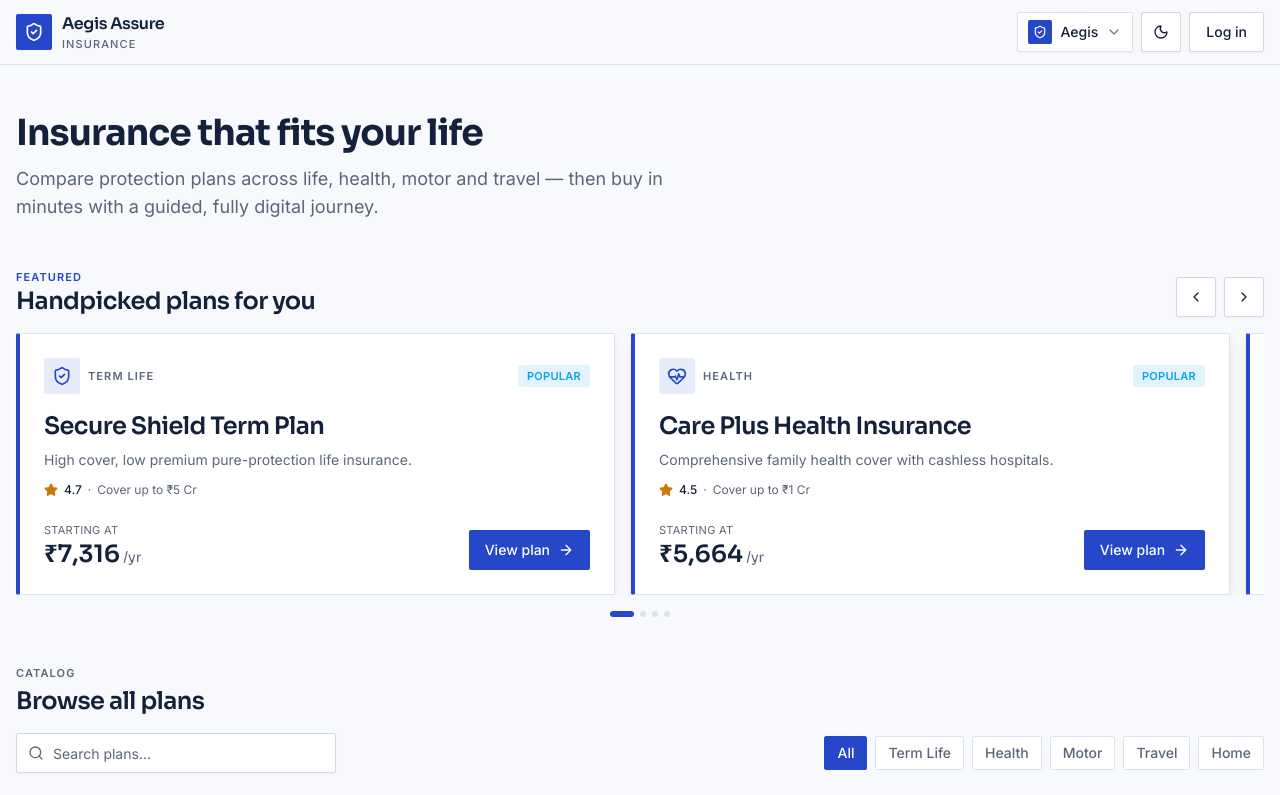
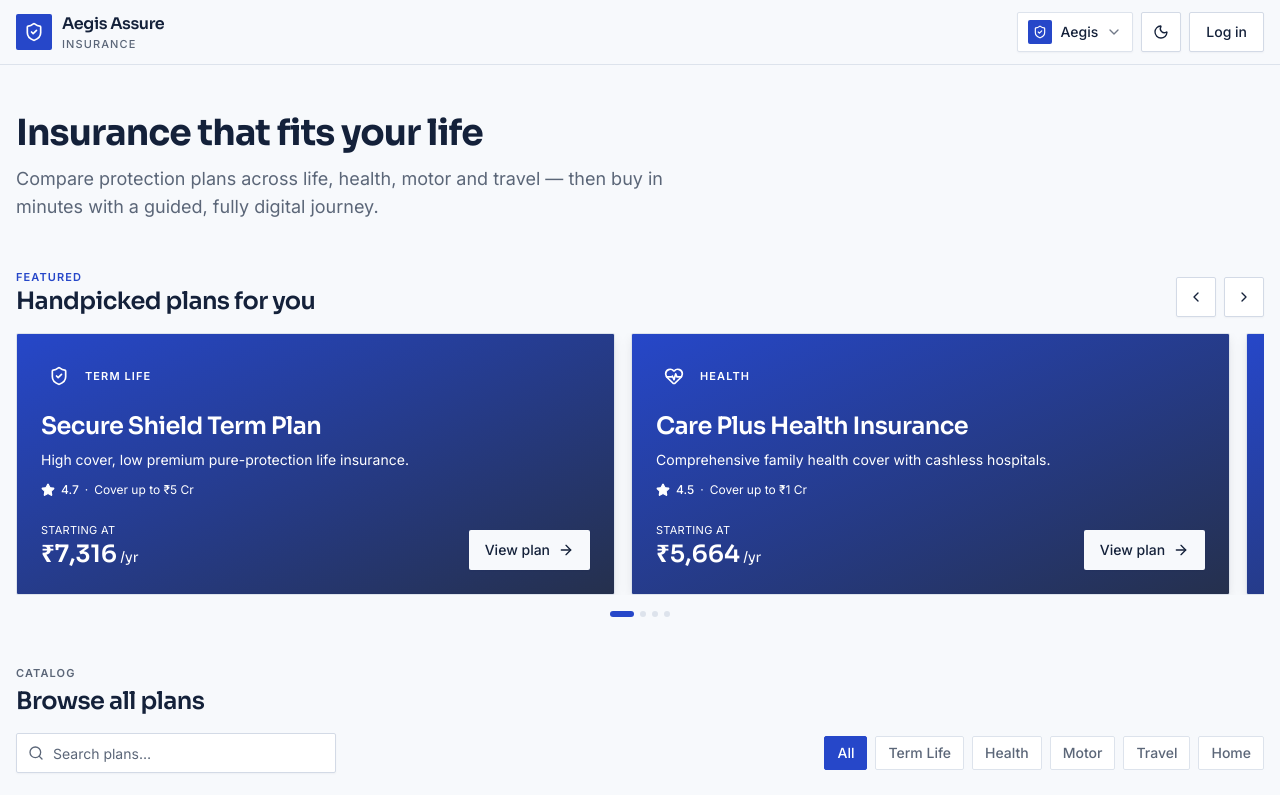
Before and after one commit to Aarifansarikht/multi-partner-insurance, a React (Vite) app: page / in a window 1280 px wide. Shown: the top 795 px of the page. Built offline with nearby package versions, Linux system fonts and the light colour scheme.

Commit message:
Restore gradient styling on featured plan cards

```diff
--- a/src/features/plans/components/FeaturedCarousel.tsx
+++ b/src/features/plans/components/FeaturedCarousel.tsx
@@ -4,7 +4,6 @@ import { Link } from "react-router-dom";
 import { ArrowRight, ChevronLeft, ChevronRight, Star } from "lucide-react";
 import type { Plan } from "@/types/plan";
 import { Button } from "@/components/ui/button";
-import { Badge } from "@/components/ui/badge";
 import { Skeleton } from "@/components/ui/skeleton";
 import { PlanCategoryIcon } from "./PlanCategoryIcon";
 import { calculatePremium } from "@/features/plans/premium";
@@ -99,47 +98,52 @@ function FeaturedSlide({ plan }: { plan: Plan }) {
   const quote = calculatePremium(plan, plan.coverDefault, plan.terms[0]);
   return (
     <article className="min-w-0 flex-[0_0_88%] sm:flex-[0_0_70%] lg:flex-[0_0_48%]">
-      <div className="flex h-full flex-col justify-between rounded-sm border border-border border-l-4 border-l-primary bg-surface p-5 shadow-md sm:p-6">
-        <div>
-          <div className="flex items-center justify-between gap-2">
-            <div className="flex items-center gap-2">
-              <span className="flex size-9 items-center justify-center rounded-sm bg-primary-soft text-primary">
-                <PlanCategoryIcon category={plan.category} className="size-5" />
-              </span>
-              <span className="text-2xs font-semibold uppercase tracking-widest text-muted-foreground">
-                {plan.category}
-              </span>
-            </div>
-            {plan.popular && <Badge variant="accent">Popular</Badge>}
+      <div className="relative flex h-full flex-col justify-between overflow-hidden rounded-sm border border-border bg-gradient-to-br from-primary to-secondary p-5 text-primary-foreground shadow-md sm:p-6">
+        <div
+          className="pointer-events-none absolute -right-12 -top-12 size-44 rounded-full bg-primary-foreground/10 blur-2xl"
+          aria-hidden
+        />
+        <div className="relative">
+          <div className="flex items-center gap-2">
+            <span className="flex size-9 items-center justify-center rounded-sm bg-primary-foreground/15">
+              <PlanCategoryIcon category={plan.category} className="size-5" />
+            </span>
+            <span className="text-2xs font-semibold uppercase tracking-widest text-primary-foreground/80">
+              {plan.category}
+            </span>
           </div>
           <h3 className="mt-4 font-display text-xl font-semibold leading-tight sm:text-2xl">
             {plan.name}
           </h3>
-          <p className="mt-2 max-w-md text-sm text-muted-foreground">
+          <p className="mt-2 max-w-md text-sm text-primary-foreground/85">
             {plan.tagline}
           </p>
-          <div className="mt-3 flex items-center gap-1.5 text-xs text-muted-foreground">
-            <Star className="size-3.5 fill-warning text-warning" />
-            <span className="font-medium text-foreground">{plan.rating}</span>
+          <div className="mt-3 flex items-center gap-1.5 text-xs text-primary-foreground/85">
+            <Star className="size-3.5 fill-current" />
+            <span className="font-medium">{plan.rating}</span>
             <span>·</span>
             <span>Cover up to {formatCompactCover(plan.coverMax)}</span>
           </div>
         </div>
 
-        <div className="mt-6 flex items-end justify-between gap-3">
+        <div className="relative mt-6 flex items-end justify-between gap-3">
           <div>
-            <p className="text-2xs uppercase tracking-wide text-muted-foreground">
+            <p className="text-2xs uppercase tracking-wide text-primary-foreground/75">
               Starting at
             </p>
             <p className="font-display text-2xl font-semibold">
               {formatCurrency(quote.totalPremium)}
-              <span className="text-sm font-normal text-muted-foreground">
+              <span className="text-sm font-normal text-primary-foreground/80">
                 {" "}
                 /yr
               </span>
             </p>
           </div>
-          <Button asChild>
+          <Button
+            asChild
+            variant="secondary"
+            className="bg-background text-foreground hover:bg-muted"
+          >
             <Link to={ROUTES.planDetail(plan.slug)}>
               View plan <ArrowRight className="size-4" />
             </Link>
```
